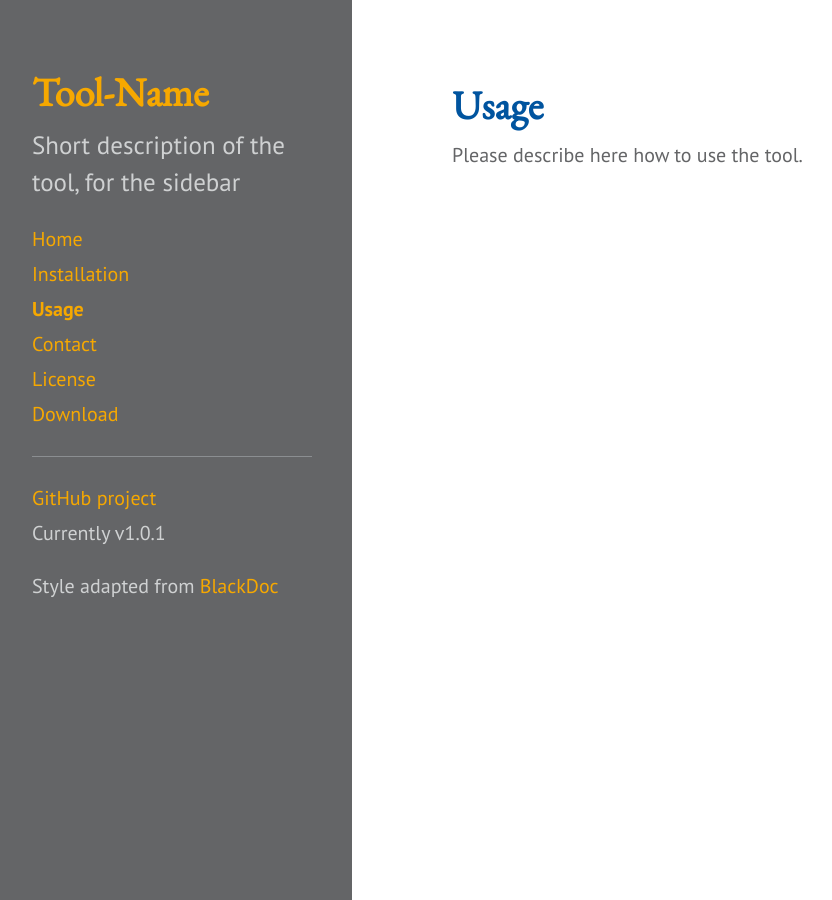
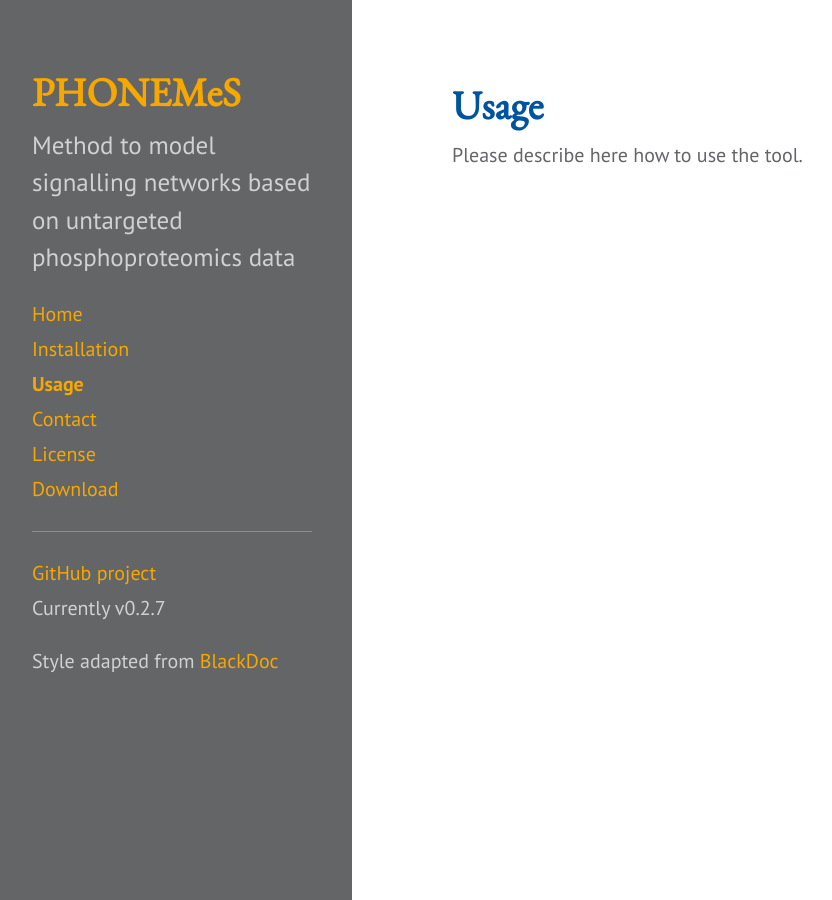
Before and after one commit to saezlab/dorothea, a Jekyll site: the page built from 2_usage.md, in a window 1280 px wide. Shown: the whole page, without its empty margins (8-840 px from the left). Built offline with Jekyll 4.4.1, drawn with Linux system fonts in a browser that asks for light colours.

Commit message:
Updated config file for PHONEMeS

```diff
--- a/_config.yml
+++ b/_config.yml
@@ -12,19 +12,19 @@
 permalink:        pretty
 
 # Setup
-title:            Tool-Name
-tagline:          Tagline for website
-description:      "Short description of the tool, for the sidebar"
-#url:              https://github.com/saezlab/projectDocumentationTemplate
-baseurl:          /projectDocumentationTemplate/
+title:            PHONEMeS
+tagline:          Phosphorylation Networks for Mass Spectrometry
+description:      "Method to model signalling networks based on untargeted phosphoproteomics data"
+#url:              https://github.com/saezlab/PHONEMeS
+baseurl:          /PHONEMeS/
 
 author:
-  name:           'Author Name'
+  name:           'Jakob Wirbel'
 
 paginate:         5
 
 # Custom vars
-version:          1.0.1
+version:          0.2.7
 
 github:
-  repo:           https://github.com/saezlab/projectDocumentationTemplate
+  repo:           https://github.com/saezlab/PHONEMeS
```
